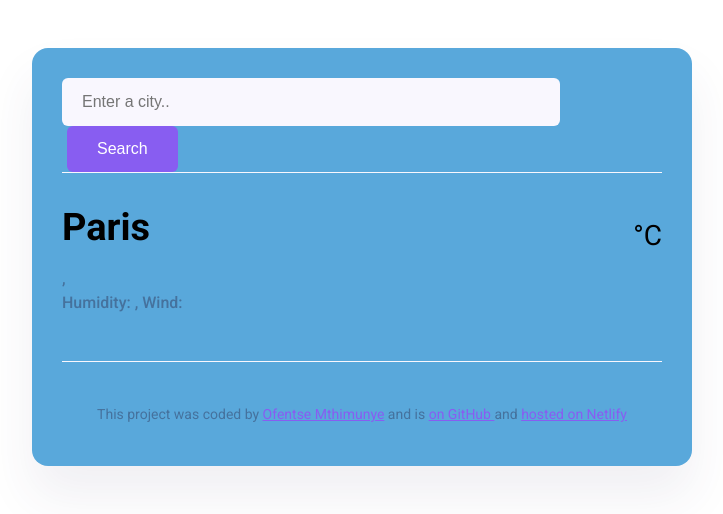
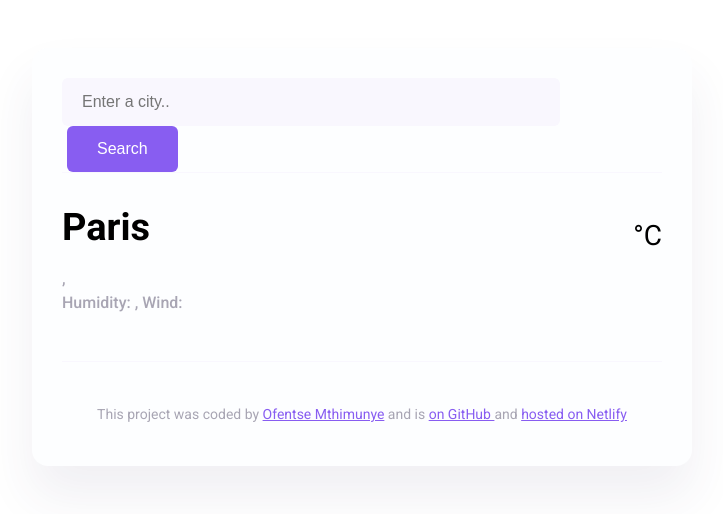
Before and after one commit to ofentseEsth23/GitHub-Hosting-weather-app-homework, a plain HTML site: page index.html in a window 1280 px wide. Shown: the whole page, without its empty margins (278-1001 px from the left). Drawn offline with nearby package versions, Linux system fonts and the light colour scheme; no server answers.

Commit message:
Update styles.css

```diff
--- a/styles.css
+++ b/styles.css
@@ -8,7 +8,7 @@ body {
   }
 
   .weather-app {
-    background: #59A8DB;
+    background: #fdfeff;
     max-width: 600px;
     margin: 48px auto;
     padding: 30px;
```
